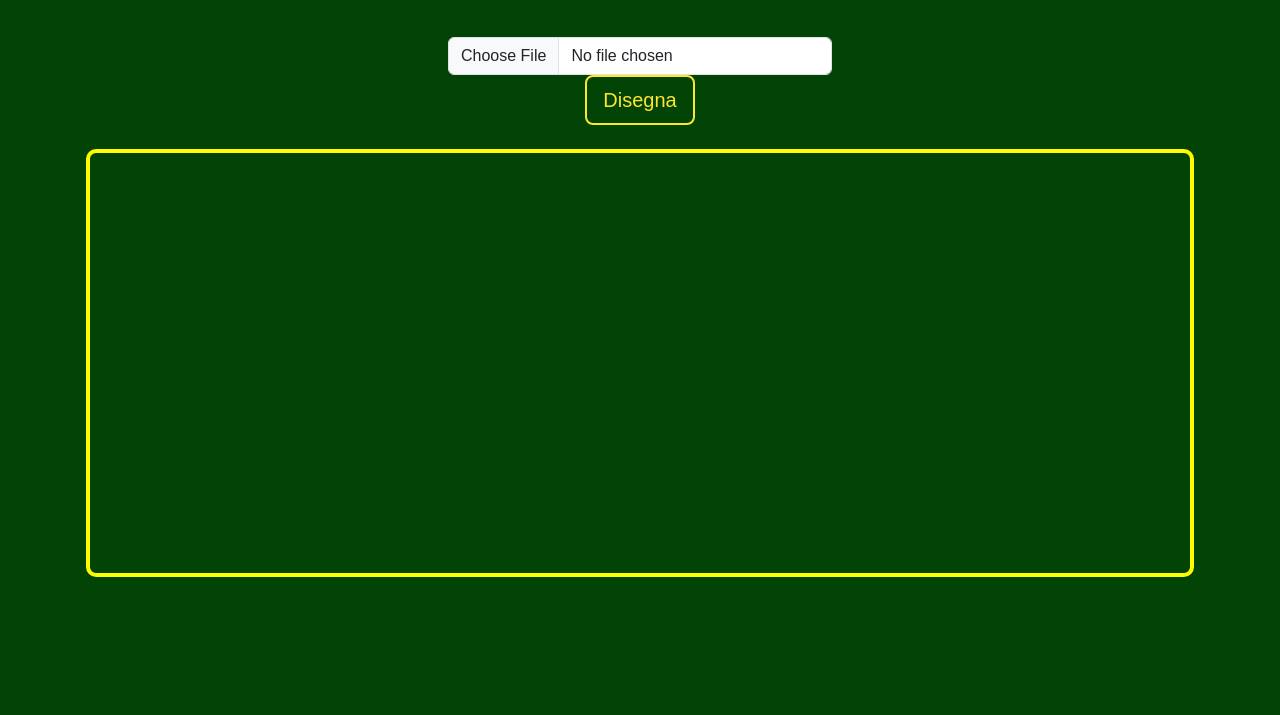
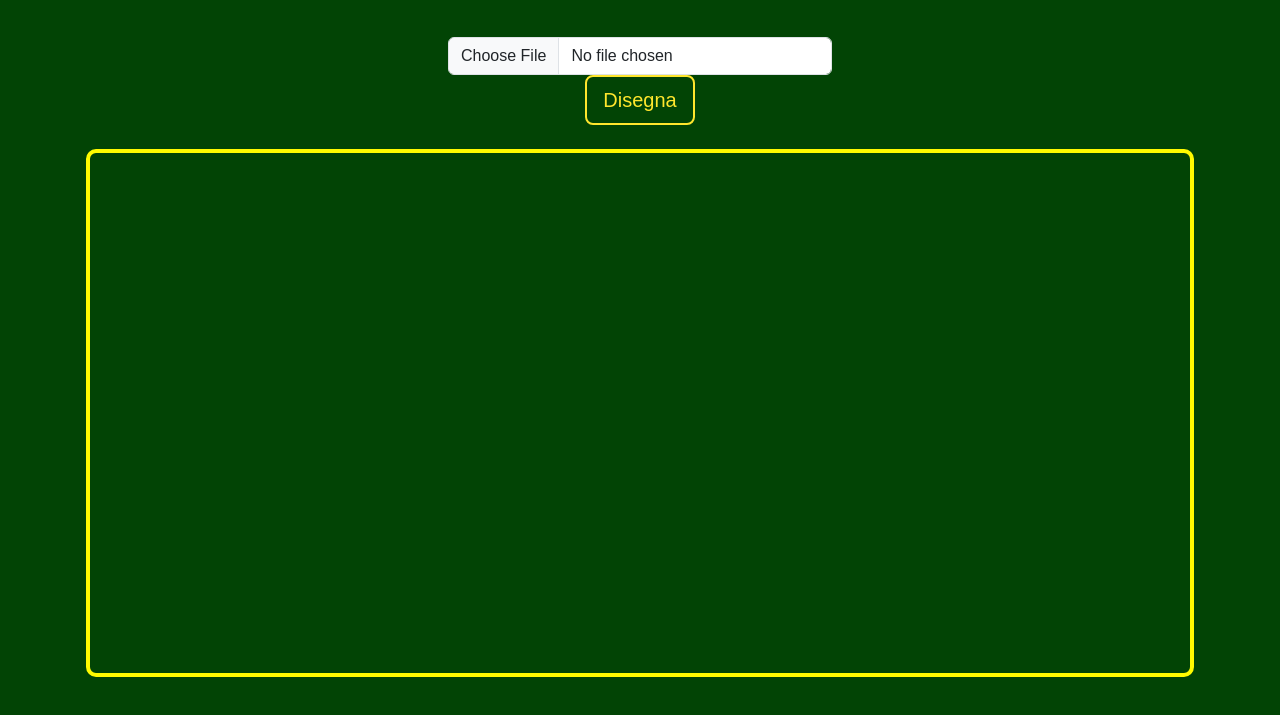
Before and after one commit to oNapulitan/tps, a plain HTML site: page style/index.html in a window 1280 px wide. Shown: the part 83-798 px from the top of the page. Drawn offline with nearby package versions, Linux system fonts and the light colour scheme.

Commit message:
Update index.html

```diff
--- a/style/index.html
+++ b/style/index.html
@@ -22,7 +22,7 @@
 
         </form>
       </div>
-        <canvas id="canva" width="1100%" height="420%" style="border: 4px solid #fffb00; border-radius: 10px;"></canvas>
+        <canvas id="canva" width="1100%" height="520%" style="border: 4px solid #fffb00; border-radius: 10px;"></canvas>
     </div>
 </body>
   <script src="script.js"></script>
```
